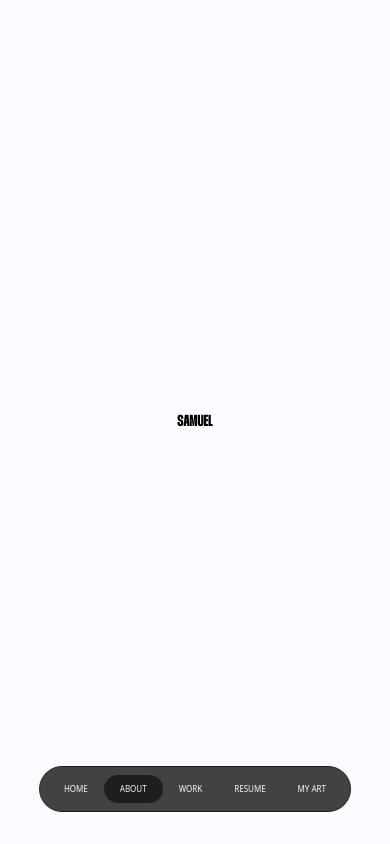
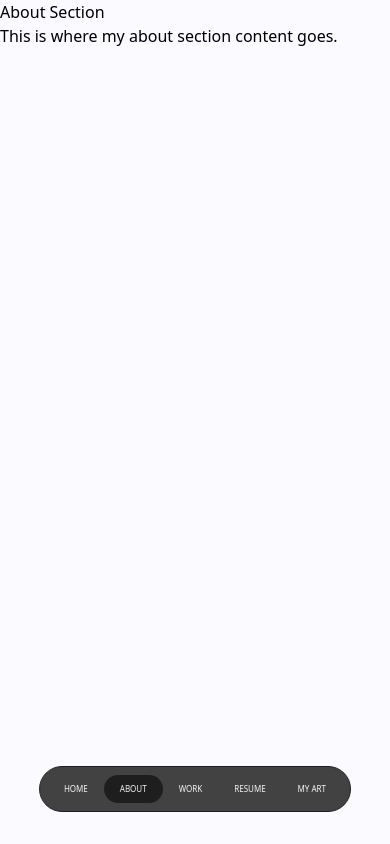
Before and after one commit to artoftadashi/portfolio-react, a React (Vite) app: page /about in a window 390 px wide. Built offline with nearby package versions, Linux system fonts and the light colour scheme; what tailwindcss-animated would draw is missing.

Commit message:
made about animations only show on lg devices

```diff
--- a/src/components/aboutComponents/AboutBody.jsx
+++ b/src/components/aboutComponents/AboutBody.jsx
@@ -14,6 +14,7 @@ export default function ArtBody() {
 
   return (
     <>
+      <div className="hidden lg:block">
         {showText ? (
           <div className="w-screen h-screen flex justify-center items-center m-auto overflow-hidden">
             <h1 className="video-text-2 animate-scale-fade uppercase font-[Thunder] font-bold">
@@ -27,6 +28,14 @@ export default function ArtBody() {
             <p>This is where my about section content goes.</p>
           </div>
         )}
+      </div>
+      <div className="block lg:hidden">
+        <div className=" animate-fade ">
+          {/* actual content */}
+          <h2>About Section</h2>
+          <p>This is where my about section content goes.</p>
+        </div>
+      </div>
     </>
   );
 }
```
Lines whose indentation alone changed are shown as unchanged.
